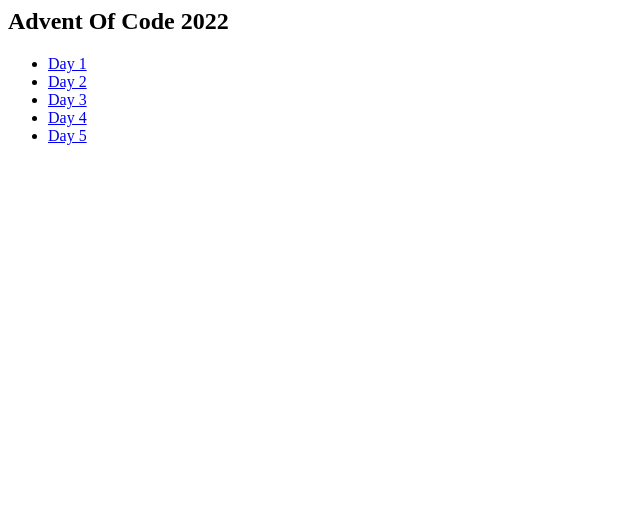
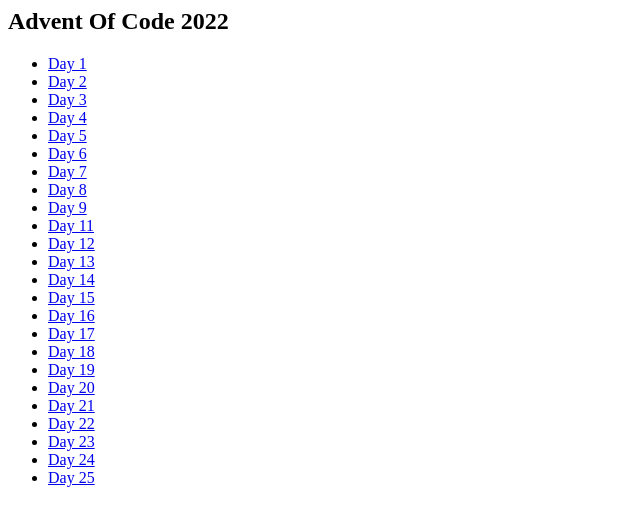
Before and after one commit to AntonisMavrak/adventOfCode, a PHP site: page / in a window 1280 px wide. Shown: the top 526 px of the page, without its empty margins (0-640 px from the left). Run offline with PHP 8.4, Linux system fonts and the light colour scheme.

Commit message:
update index.php

```diff
--- a/index.php
+++ b/index.php
@@ -6,4 +6,23 @@ echo "<ul>
     <li><a href='/Day3/day3Solution.php'>Day 3</a></li>
     <li><a href='/Day4/day4Solution.php'>Day 4</a></li>
     <li><a href='/Day5/day5Solution.php'>Day 5</a></li>
+    <li><a href='/Day6/day6Solution.php'>Day 6</a></li>
+    <li><a href='/Day7/day7Solution.php'>Day 7</a></li>
+    <li><a href='/Day8/day8Solution.php'>Day 8</a></li>
+    <li><a href='/Day9/day9Solution.php'>Day 9</a></li>
+    <li><a href='/Day11/day11Solution.php'>Day 11</a></li>
+    <li><a href='/Day12/day12Solution.php'>Day 12</a></li>
+    <li><a href='/Day13/day13Solution.php'>Day 13</a></li>
+    <li><a href='/Day14/day14Solution.php'>Day 14</a></li>
+    <li><a href='/Day15/day15Solution.php'>Day 15</a></li>
+    <li><a href='/Day16/day16Solution.php'>Day 16</a></li>
+    <li><a href='/Day17/day17Solution.php'>Day 17</a></li>
+    <li><a href='/Day18/day18Solution.php'>Day 18</a></li>
+    <li><a href='/Day19/day19Solution.php'>Day 19</a></li>
+    <li><a href='/Day20/day20Solution.php'>Day 20</a></li>
+    <li><a href='/Day21/day21Solution.php'>Day 21</a></li>
+    <li><a href='/Day22/day22Solution.php'>Day 22</a></li>
+    <li><a href='/Day23/day23Solution.php'>Day 23</a></li>
+    <li><a href='/Day24/day24Solution.php'>Day 24</a></li>
+    <li><a href='/Day25/day25Solution.php'>Day 25</a></li>
 </ul> ";
```
